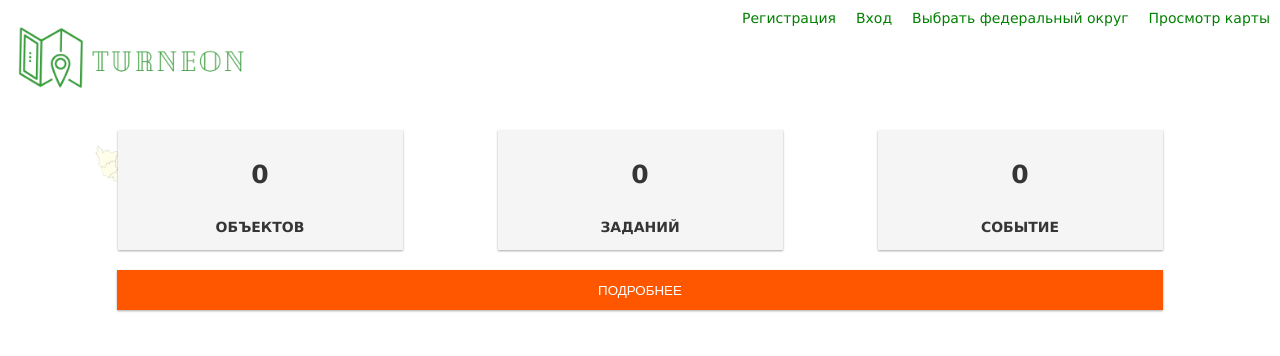
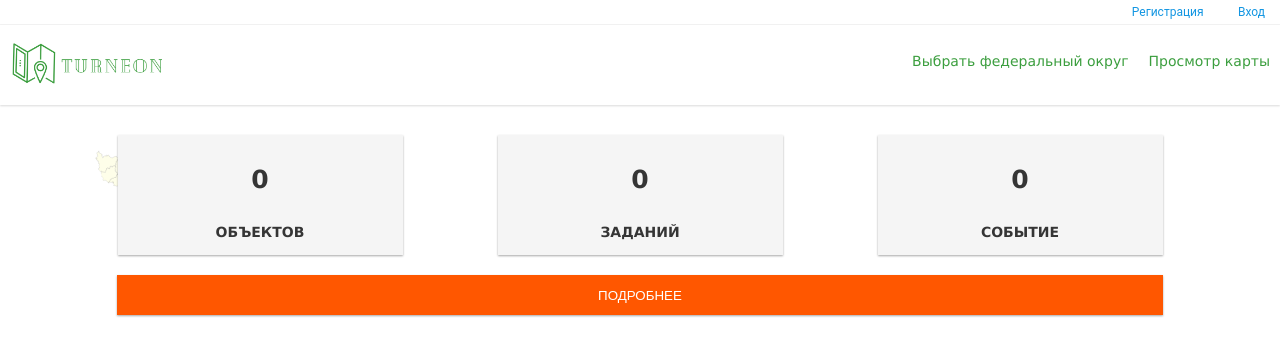
Before and after one commit to ponomarev-v/ontour-server, a PHP site: page /Vladimir_map.php in a window 1280 px wide. Shown: the top 356 px of the page. Run offline with PHP 8.4, Linux system fonts and the light colour scheme.

Commit message:
stylize menu

```diff
--- a/frontend/css/menu.css
+++ b/frontend/css/menu.css
@@ -17,11 +17,11 @@ ul.menu > li {
 ul.menu > li > a {
     display: block;
     padding: 10px;
-    color: green;
+    color: #3B9E3E;
     text-decoration: none;
 }
 ul.menu > li > a:hover {
-    background-color: green;
+    background-color: #3B9E3E;
     color: white;
 }
 ul.submenu {
--- a/frontend/css/style.css
+++ b/frontend/css/style.css
@@ -11,8 +11,42 @@ body {
 
 #header {
     width: 100%;
-    height: 100px;
-    z-index: 1;
+    height: 80px;
+    -moz-box-shadow: 0px 1px 2px rgba(0, 0, 0, 0.15);
+    -webkit-box-shadow: 0px 1px 2px rgba(0, 0, 0, 0.15);
+    box-shadow: 0px 1px 2px rgba(0, 0, 0, 0.15);
+    z-index: 99;
+}
+
+.header_f{
+    height:25px;
+    border-bottom: 1px solid #f3f3f3;
+
+}
+
+.top_menu{
+    margin: 0;
+    padding: 0;
+    float: right;
+}
+
+.top_menu li{
+    margin-top: 5px;
+    display: inline-block;
+    padding: 0px 15px;
+}
+
+.top_menu li a{
+    text-decoration: none;
+    font-family: 'Roboto', sans-serif;
+    color: #1396e2;
+    transition: 0.2s;
+    font-size: 12px;
+}
+
+.top_menu li a:hover{
+        color: #073855;
+
 }
 
 #logo {
@@ -22,6 +56,7 @@ body {
 
 #menu {
     float: right;
+    margin-top: 18px;
 }
 
 #form {
--- a/frontend/header.php
+++ b/frontend/header.php
@@ -14,9 +14,15 @@
     <script src="https://api-maps.yandex.ru/2.1/?lang=ru_RU"></script><!--скрипт яндекс.карт-->
 </head>
 <body>
+    <div class="header_f">
+    <ul class="top_menu">
+        <li><a href="#" class="btn_register">Регистрация</a></li>
+        <li><a href="#" id="btn_login">Вход</a></li>
+    </ul>
+    </div>
     <div id="header">
         <a href="/district_map.php" id="logo">
-            <img src="/images/free_horizontal_on_white_by_logaster (3).png" height=120px><!--логотип-->
+            <img src="/images/free_horizontal_on_white_by_logaster (3).png" height=80px><!--логотип-->
         </a>
         <?php include "menu.php"; ?><!--подключение меню-->
     </div>
--- a/frontend/menu.php
+++ b/frontend/menu.php
@@ -1,7 +1,5 @@
 <div id="menu"><!--меню сверху страницы-->
     <ul class="menu">
-        <li id="menu_register"><a href=# class="btn_register">Регистрация</a></li>
-        <li id="menu_login"><a href=# id="btn_login">Вход</a></li>
         <li id = "selet_region"><a href="/district_map.php">Выбрать федеральный округ</a></li>
         <li id="show_map"><a href="/yandex_map.php">Просмотр карты</a></li>
         <li id="menu_profile" style="display: none"><a href=# id="btn_profile">Личный кабинет</a></li>
```
Also changed, not shown: frontend/images/district_map.svg.
